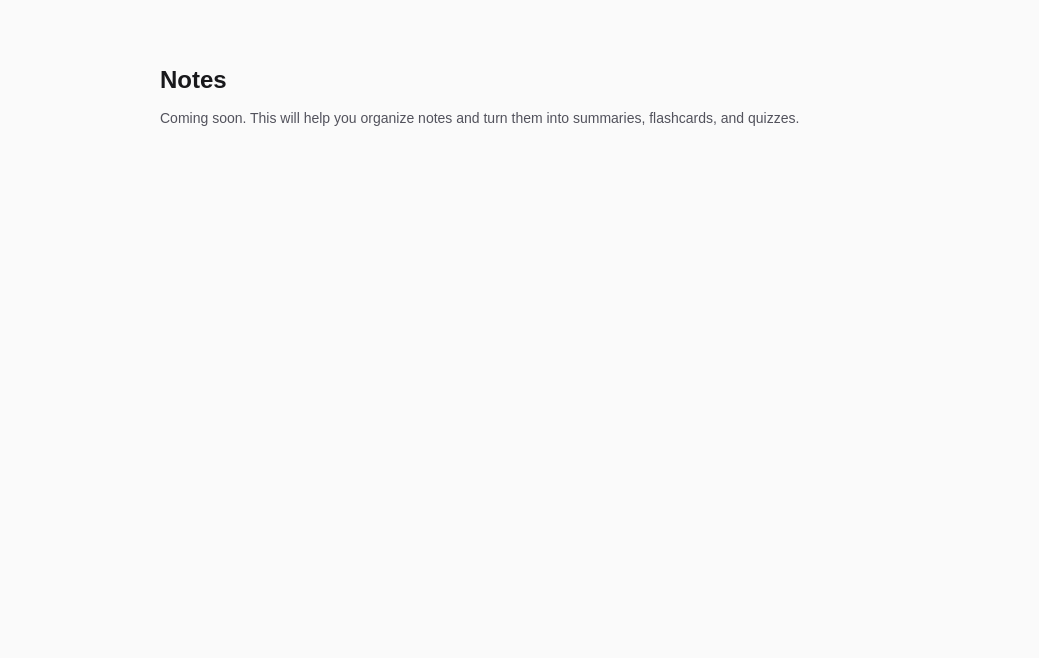
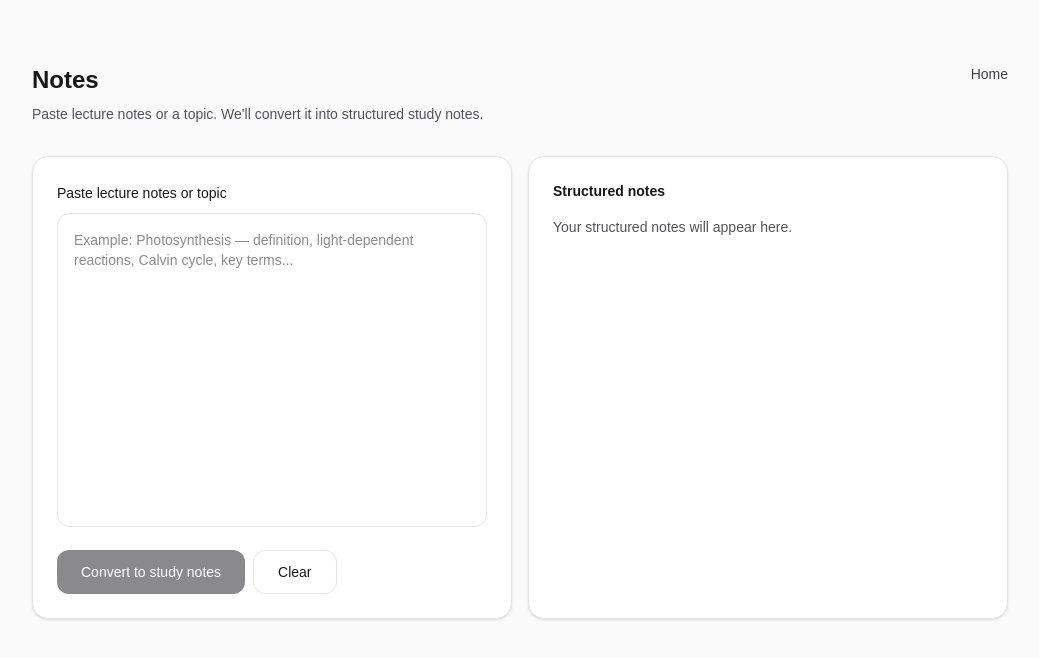
Before and after one commit to Henok-jr/ai-study-assistant, a Next.js app: page /tools/notes in a window 1280 px wide. Shown: the top 658 px of the page, without its empty margins (120-1159 px from the left). Built offline with nearby package versions, Linux system fonts and the light colour scheme.

Commit message:
working with the note page

```diff
--- /dev/null
+++ b/src/app/api/notes/route.ts
@@ -0,0 +1,54 @@
+import { NextResponse } from 'next/server';
+import OpenAI from 'openai';
+
+export const runtime = 'nodejs';
+
+function getGitHubModelsClient() {
+  const token = process.env.GITHUB_TOKEN;
+  if (!token) throw new Error('Missing GITHUB_TOKEN');
+
+  return new OpenAI({
+    baseURL: 'https://models.github.ai/inference',
+    apiKey: token,
+  });
+}
+
+export async function POST(req: Request) {
+  try {
+    const body = (await req.json().catch(() => ({}))) as { text?: string };
+    const text = String(body.text ?? '').trim();
+
+    if (!text) {
+      return NextResponse.json({ error: 'Missing text' }, { status: 400 });
+    }
+
+    const client = getGitHubModelsClient();
+    const completion = await client.chat.completions.create({
+      model: process.env.GITHUB_MODELS_MODEL ?? 'openai/gpt-4o',
+      temperature: 0.4,
+      messages: [
+        {
+          role: 'system',
+          content:
+            'You convert lecture notes/topics into structured study notes. Use clear headings and bullet points. Keep it concise and accurate.',
+        },
+        {
+          role: 'user',
+          content:
+            `Convert the following topic into structured study notes with headings and bullet points.\n\n${text}`,
+        },
+      ],
+    });
+
+    const notes = (completion.choices?.[0]?.message?.content ?? '').trim();
+    if (!notes) {
+      return NextResponse.json({ error: 'Empty response from model' }, { status: 502 });
+    }
+
+    return NextResponse.json({ notes });
+  } catch (e) {
+    const msg = e instanceof Error ? e.message : 'Unknown error';
+    console.error('[api/notes] error:', e);
+    return NextResponse.json({ error: msg }, { status: 500 });
+  }
+}
--- a/src/app/tools/notes/page.tsx
+++ b/src/app/tools/notes/page.tsx
@@ -1,11 +1,131 @@
+'use client';
+
+import { useMemo, useState } from 'react';
+
+type ApiOk = { notes: string };
+
+type ApiErr = { error: string };
+
 export default function NotesPage() {
+  const [text, setText] = useState('');
+  const [loading, setLoading] = useState(false);
+  const [error, setError] = useState<string | null>(null);
+  const [notes, setNotes] = useState<string>('');
+
+  const canConvert = useMemo(() => text.trim().length > 10 && !loading, [text, loading]);
+
+  async function convert() {
+    const t = text.trim();
+    if (!t) return;
+
+    setLoading(true);
+    setError(null);
+    setNotes('');
+
+    try {
+      const res = await fetch('/api/notes', {
+        method: 'POST',
+        headers: { 'content-type': 'application/json' },
+        body: JSON.stringify({ text: t }),
+      });
+
+      const data = (await res.json().catch(() => ({}))) as Partial<ApiOk & ApiErr>;
+
+      if (!res.ok) {
+        throw new Error(String(data.error ?? `Request failed (${res.status})`));
+      }
+
+      const out = String(data.notes ?? '').trim();
+      if (!out) throw new Error('No notes returned');
+
+      setNotes(out);
+    } catch (e) {
+      setError(e instanceof Error ? e.message : 'Unknown error');
+    } finally {
+      setLoading(false);
+    }
+  }
+
   return (
     <main className="min-h-dvh bg-zinc-50">
-      <div className="mx-auto w-full max-w-3xl px-6 py-16">
-        <h1 className="text-2xl font-semibold text-zinc-900">Notes</h1>
-        <p className="mt-3 text-sm text-zinc-600">
-          Coming soon. This will help you organize notes and turn them into summaries, flashcards, and quizzes.
-        </p>
+      <div className="mx-auto w-full max-w-5xl px-6 py-16">
+        <div className="flex items-start justify-between gap-4">
+          <div>
+            <h1 className="text-2xl font-semibold text-zinc-900">Notes</h1>
+            <p className="mt-2 text-sm text-zinc-600">
+              Paste lecture notes or a topic. We&apos;ll convert it into structured study notes.
+            </p>
+          </div>
+          <a href="/" className="text-sm font-medium text-zinc-700 hover:underline">
+            Home
+          </a>
+        </div>
+
+        <div className="mt-8 grid gap-4 lg:grid-cols-2">
+          <div className="rounded-2xl border border-zinc-200 bg-white p-6 shadow-sm">
+            <label className="text-sm font-medium text-zinc-900">Paste lecture notes or topic</label>
+            <textarea
+              value={text}
+              onChange={(e) => setText(e.target.value)}
+              rows={14}
+              placeholder="Example: Photosynthesis — definition, light-dependent reactions, Calvin cycle, key terms..."
+              className="mt-2 w-full resize-none rounded-xl border border-zinc-200 bg-white p-4 text-sm text-zinc-900 outline-none focus:ring-2 focus:ring-indigo-200"
+            />
+
+            <div className="mt-4 flex items-center gap-2">
+              <button
+                onClick={convert}
+                disabled={!canConvert}
+                className="inline-flex h-11 items-center justify-center rounded-xl bg-zinc-900 px-6 text-sm font-medium text-white disabled:opacity-50"
+              >
+                {loading ? 'Converting…' : 'Convert to study notes'}
+              </button>
+              <button
+                onClick={() => {
+                  setText('');
+                  setNotes('');
+                  setError(null);
+                }}
+                className="inline-flex h-11 items-center justify-center rounded-xl border border-zinc-200 bg-white px-6 text-sm font-medium text-zinc-900 hover:bg-zinc-50"
+              >
+                Clear
+              </button>
+            </div>
+
+            {error ? <div className="mt-3 text-sm text-red-600">{error}</div> : null}
+          </div>
+
+          <div className="rounded-2xl border border-zinc-200 bg-white p-6 shadow-sm">
+            <div className="flex items-center justify-between">
+              <div className="text-sm font-semibold text-zinc-900">Structured notes</div>
+              {notes ? (
+                <button
+                  type="button"
+                  onClick={async () => {
+                    try {
+                      await navigator.clipboard.writeText(notes);
+                    } catch {
+                      // ignore
+                    }
+                  }}
+                  className="text-xs font-medium text-indigo-700 hover:underline"
+                >
+                  Copy
+                </button>
+              ) : null}
+            </div>
+
+            {notes ? (
+              <pre className="mt-4 whitespace-pre-wrap rounded-xl border border-zinc-200 bg-zinc-50 p-4 text-sm leading-6 text-zinc-900">
+                {notes}
+              </pre>
+            ) : (
+              <div className="mt-4 text-sm text-zinc-600">
+                {loading ? 'Working…' : 'Your structured notes will appear here.'}
+              </div>
+            )}
+          </div>
+        </div>
       </div>
     </main>
   );
```
